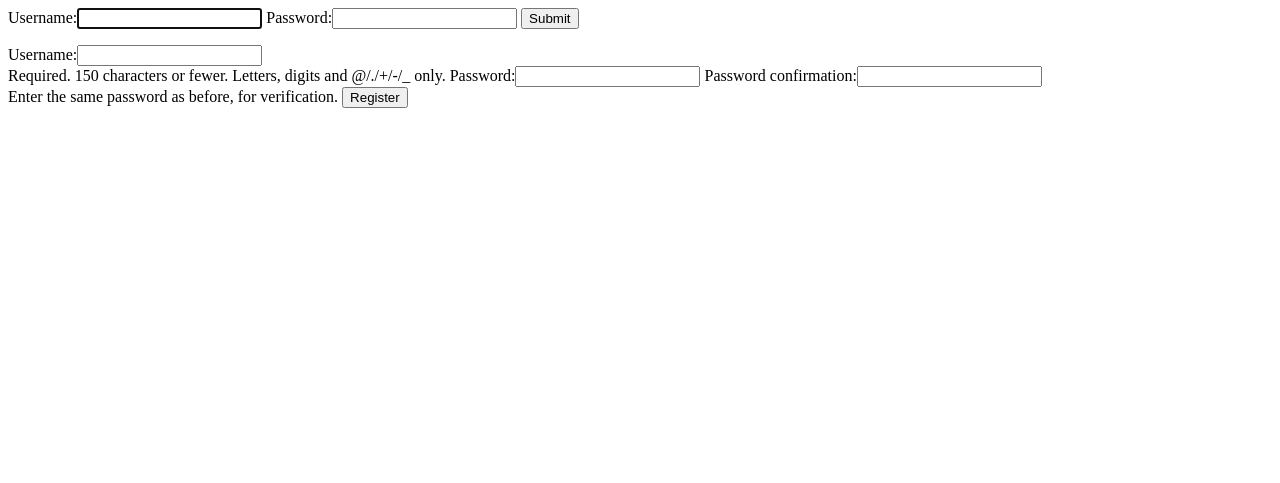
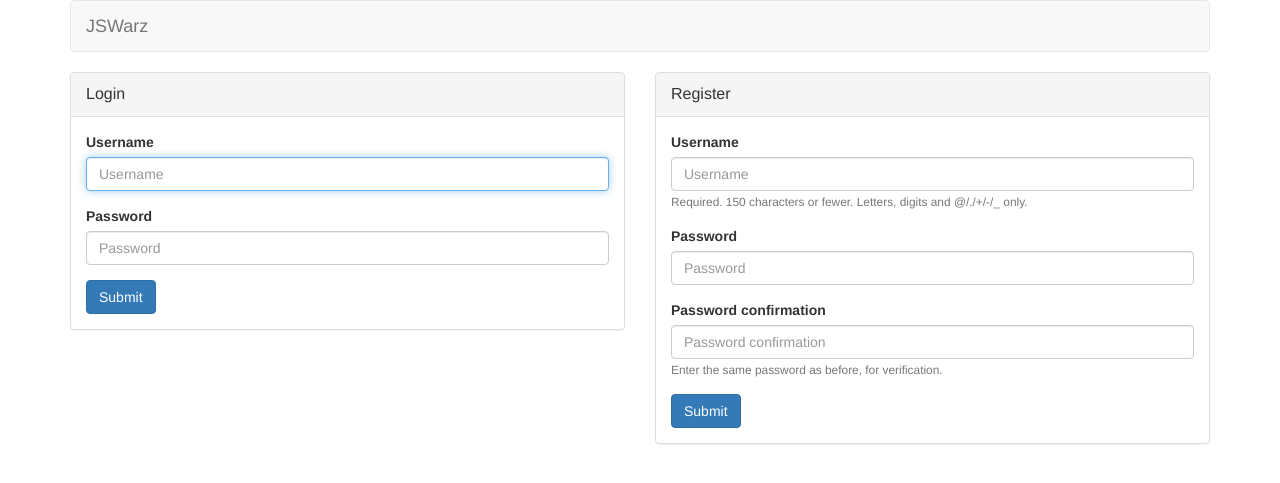
Before and after one commit to Tactique/webserver, a Django app: page / in a window 1280 px wide. Shown: the top 483 px of the page. Run offline with Django 3.2, Linux system fonts and the light colour scheme; some libraries are stand-ins or nearby versions.

Commit message:
Add some bootstrap to the login page

```diff
--- a/domoweb/settings.py
+++ b/domoweb/settings.py
@@ -30,6 +30,7 @@ ALLOWED_HOSTS = []
 # Application definition
 
 INSTALLED_APPS = (
+    'bootstrap3',
     'django.contrib.admin',
     'django.contrib.auth',
     'django.contrib.contenttypes',
--- a/interface/templates/interface/login.html
+++ b/interface/templates/interface/login.html
@@ -1,26 +1,66 @@
 {% load staticfiles %}
+{% load bootstrap3 %}
+<!DOCTYPE html>
+
 <html>
     <head>
+        {% bootstrap_css %}
+        {% bootstrap_javascript %}
         <script type="text/javascript" src="{{ STATIC_URL }}js/libs/jQuery.js"></script>
         <script type="text/javascript" src="{{ STATIC_URL }}js/libs/jquery.cookie.js"></script>
         <script type="text/javascript" src="{{ STATIC_URL }}js/AjaxNetwork.js"></script>
         <script type="text/javascript" src="{{ STATIC_URL }}js/Site.js"></script>
     </head>
     <body>
+        <div class="container">
+            <div class="navbar navbar-default" role="navigation">
+                <div class="navbar-header">
+                </div>
+                <span class="navbar-brand">JSWarz</span>
+            </div>
+            <div class="row">
                 <div id="login_error"></div>
-        <div>
+            </div>
+            <div class="row">
+                <div class="col-md-6">
+                    <div class="panel panel-default">
+                        <div class="panel-heading">
+                            <div class="panel-title">
+                                Login
+                            </div>
+                        </div>
+                        <div class="panel-body">
                             <!-- All logins are happening via javascript, but a fallback might be
                             reasonable some day -->
-            <form action="/", method="post" id="login">{% csrf_token %}
-                {{ login_form }}
-                <button type="submit" id="submitButton">Submit</button>
+                            <form action="/", method="post" id="login">
+                                {% csrf_token %}
+                                {% bootstrap_form login_form %}
+                                {% buttons %}
+                                    <button type="submit" class="btn btn-primary" id="submitButton">Submit</button>
+                                {% endbuttons %}
                             </form>
                         </div>
-        <div>
+                    </div>
+                </div>
+                <div class="col-md-6">
+                    <div class="panel panel-default">
+                        <div class="panel-heading">
+                            <div class="panel-title">
+                                Register
+                            </div>
+                        </div>
+                        <div class="panel-body">
                             <form action="/" method="post" id="register">
-                {{ registration_form }}
-                <button type="submit" id="registerButton">Register</button>
+                                {% csrf_token %}
+                                {% bootstrap_form registration_form %}
+                                {% buttons %}
+                                    <button type="submit" class="btn btn-primary" id="registerButton">Submit</button>
+                                {% endbuttons %}
                             </form>
+                        </div>
+                    </div>
+                </div>
+            </div>
         </div>
     </body>
 </html>
```
Lines whose indentation alone changed are shown as unchanged.
